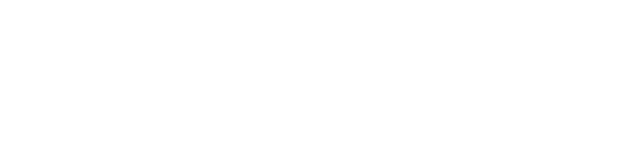
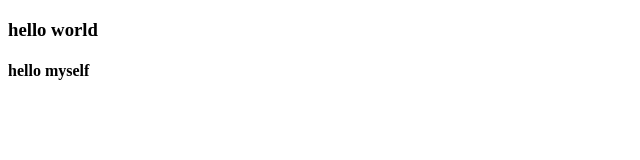
Before and after one commit to sk-fahim-hossain/my-first-website, a plain HTML site: page index.html in a window 1280 px wide. Shown: the whole page, without its empty margins (0-640 px from the left). Drawn offline with Linux system fonts and the light colour scheme.

Commit message:
learned github

```diff
--- a/index.html
+++ b/index.html
@@ -9,6 +9,9 @@
 
 <body>
 
+    <h3>hello world</h3>
+    <h4>hello myself</h4>
+
 </body>
 
 </html>
```
